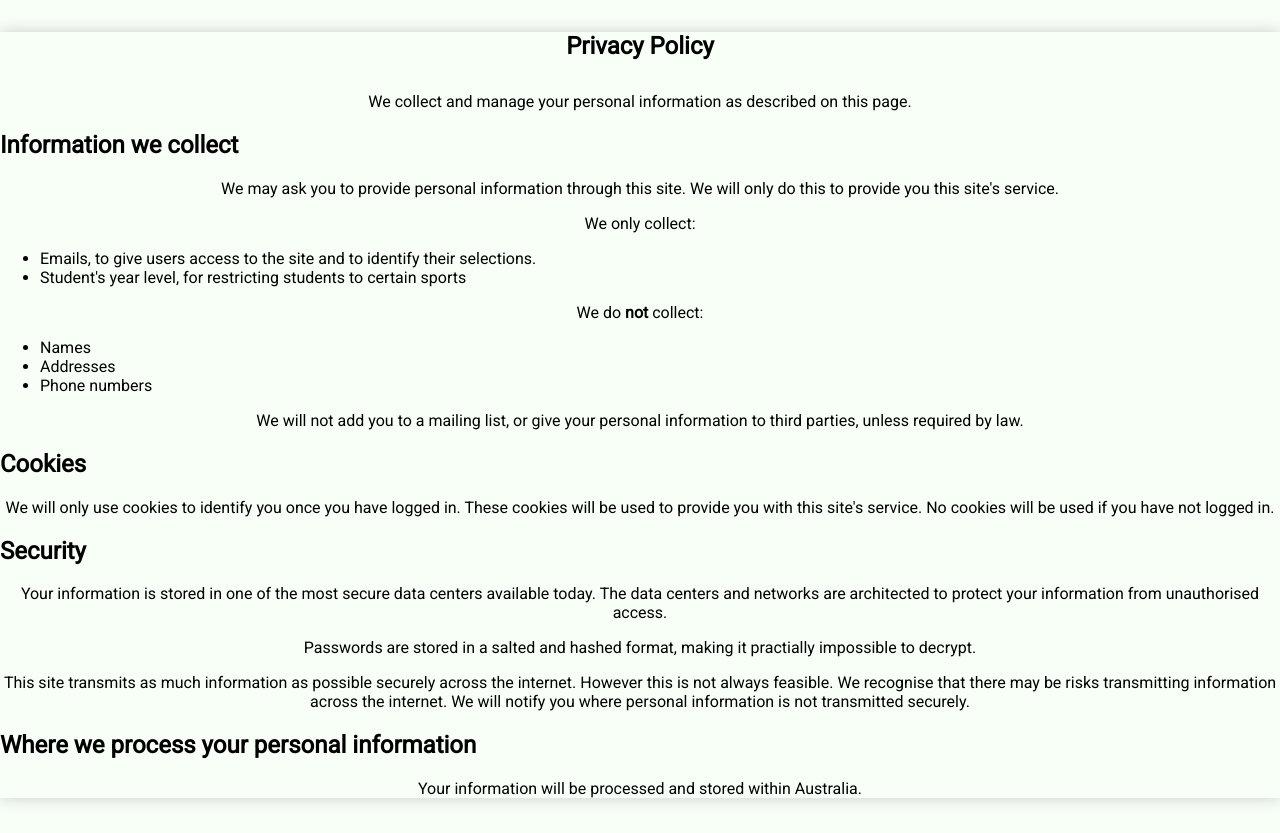
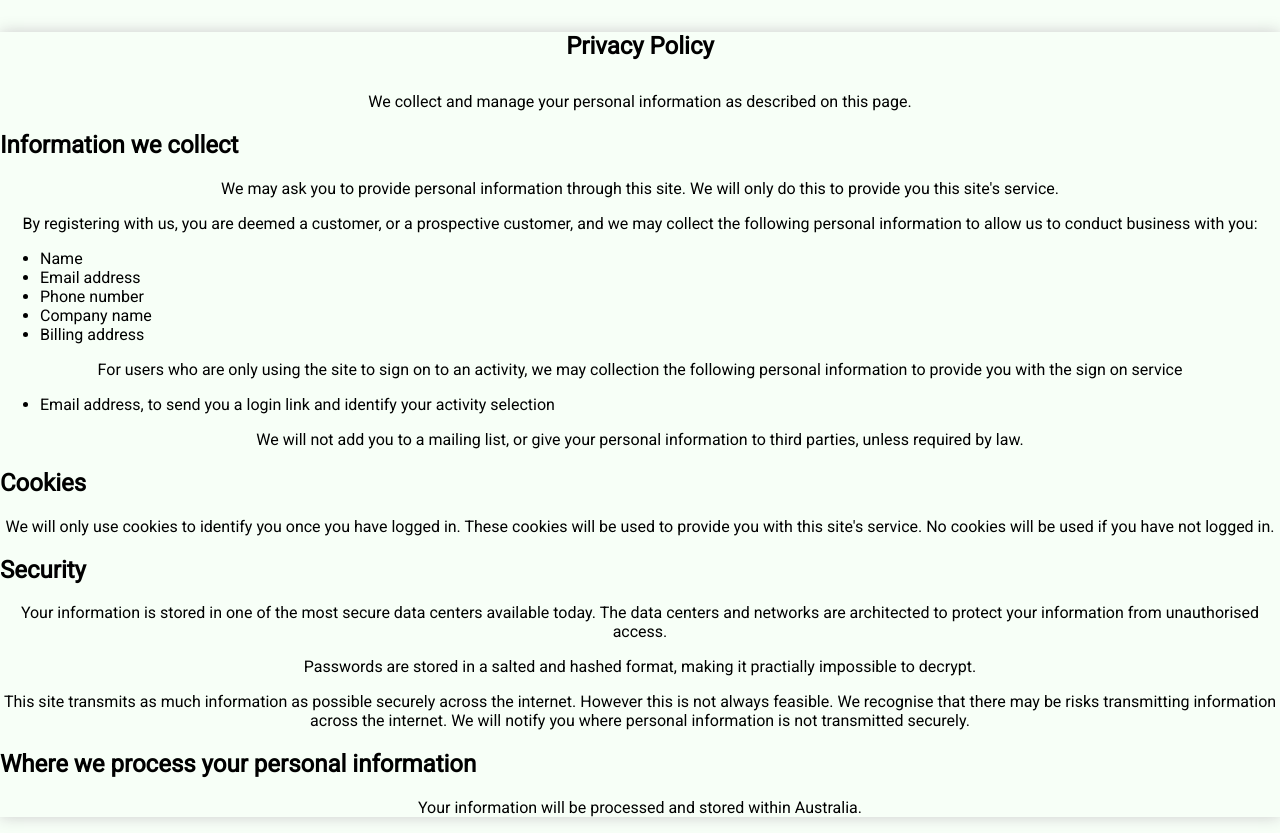
Before and after one commit to PureGero/activity-signon, a website built with webpack: page src/static/privacy.html in a window 1280 px wide. Built offline with nearby package versions, Linux system fonts and the light colour scheme.

Commit message:
Update privacy policy and terms and conditions

```diff
--- a/src/static/privacy.html
+++ b/src/static/privacy.html
@@ -20,17 +20,18 @@
 <h2>Information we collect</h2>
 <p>We may ask you to provide personal information through this site. We will only do this to provide you this site's service.</p>
 
-<p>We only collect:</p>
+<p>By registering with us, you are deemed a customer, or a prospective customer, and we may collect the following personal information to allow us to conduct business with you:</p>
 <ul>
-  <li>Emails, to give users access to the site and to identify their selections.</li>
-  <li>Student's year level, for restricting students to certain sports</li>
+  <li>Name</li>
+  <li>Email address</li>
+  <li>Phone number</li>
+  <li>Company name</li>
+  <li>Billing address</li>
 </ul>
 
-<p>We do <b>not</b> collect:</p>
+<p>For users who are only using the site to sign on to an activity, we may collection the following personal information to provide you with the sign on service</p>
 <ul>
-  <li>Names</li>
-  <li>Addresses</li>
-  <li>Phone numbers</li>
+  <li>Email address, to send you a login link and identify your activity selection</li>
 </ul>
 
 <p>We will not add you to a mailing list, or give your personal information to third parties, unless required by law.</p>
```
Also changed, not shown: src/index.html (+6 -3 lines), src/static/terms.html (+2 -2 lines).
